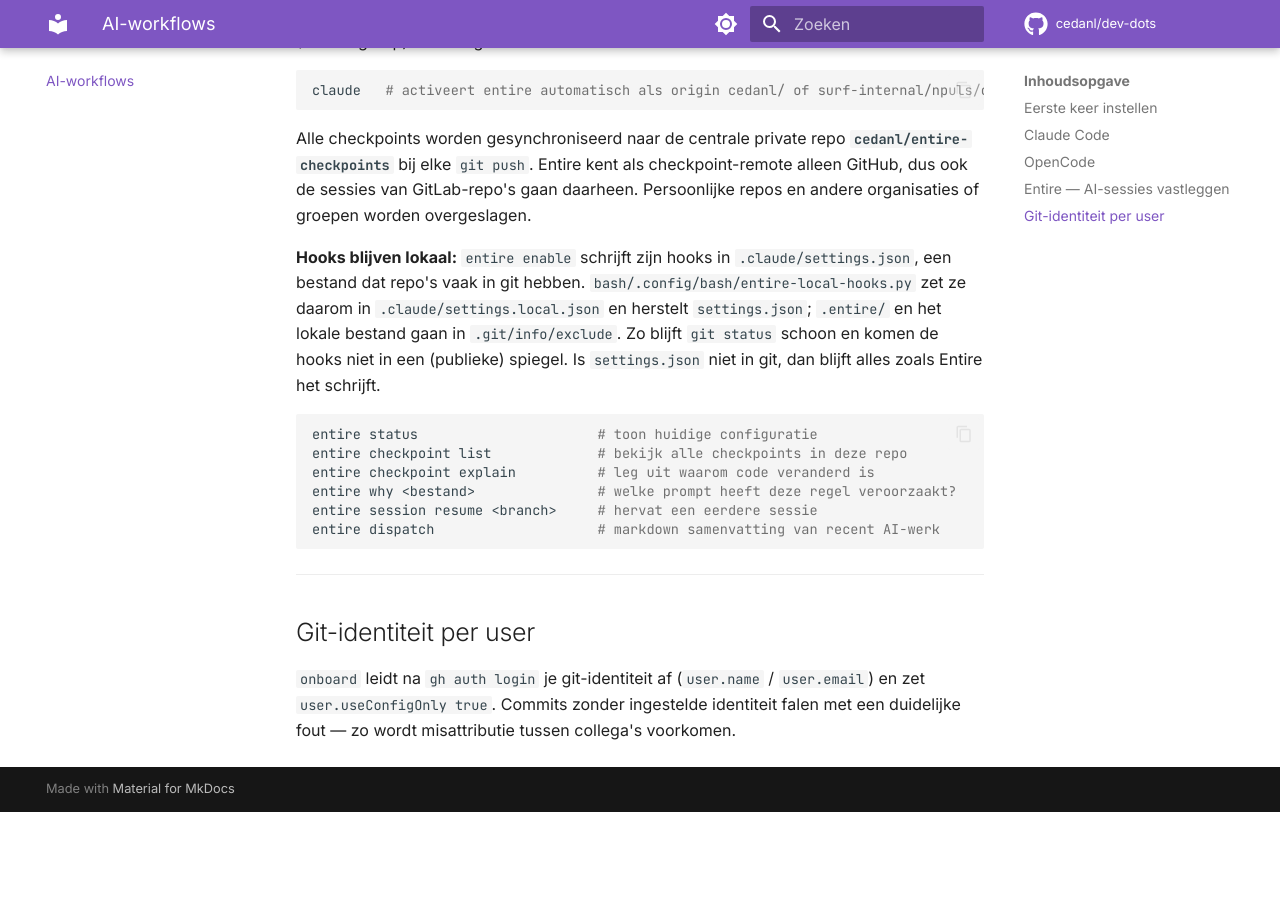
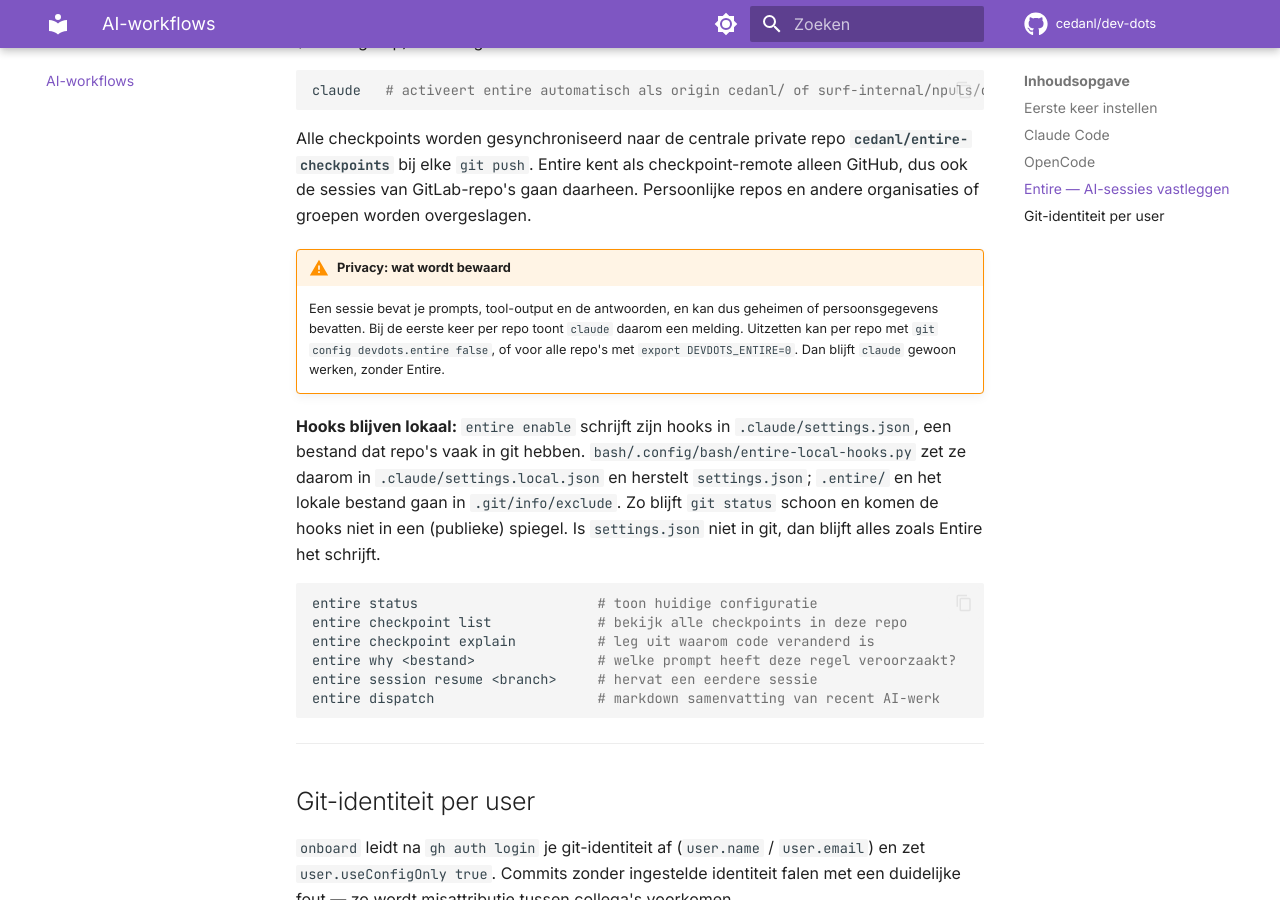
Before and after one commit to cedanl/dev-dots, an MkDocs documentation site: the page built from docs/ai.md, in a window 1280 px wide and 900 px high, scrolled down 1643 px. Built offline with MkDocs 1.6.1 and Material for MkDocs 9.7.7, drawn with Linux system fonts in a browser that asks for light colours; comment, search, counter and statistics services are not loaded; before the commit the page ends 2455 px from its top, so only the background shows below that.

Commit message:
fix: eenmalige Entire-melding per repo en opt-out (#24) (#45)
Entire bewaart sessietranscripten in cedanl/entire-checkpoints. De auto-enable
blijft voor CEDA-repo's, maar toont nu eenmalig per repo een melding over wat
er wordt bewaard en hoe je uitzet: DEVDOTS_ENTIRE=0 (alle repo's) of
git config devdots.entire false (één repo). Getest met een stub-entire in
tijdelijke git-repo's (melding, herhaling, beide opt-outs, niet-CEDA-repo,
GitLab-groep).

Co-authored-by: Tomer Iwan <t.iwan@mail.com>
Co-authored-by: Claude Sonnet 5.5 <noreply@anthropic.com>

````diff
--- a/docs/ai.md
+++ b/docs/ai.md
@@ -62,6 +62,9 @@ claude   # activeert entire automatisch als origin cedanl/ of surf-internal/npul
 
 Alle checkpoints worden gesynchroniseerd naar de centrale private repo **`cedanl/entire-checkpoints`** bij elke `git push`. Entire kent als checkpoint-remote alleen GitHub, dus ook de sessies van GitLab-repo's gaan daarheen. Persoonlijke repos en andere organisaties of groepen worden overgeslagen.
 
+!!! warning "Privacy: wat wordt bewaard"
+    Een sessie bevat je prompts, tool-output en de antwoorden, en kan dus geheimen of persoonsgegevens bevatten. Bij de eerste keer per repo toont `claude` daarom een melding. Uitzetten kan per repo met `git config devdots.entire false`, of voor alle repo's met `export DEVDOTS_ENTIRE=0`. Dan blijft `claude` gewoon werken, zonder Entire.
+
 **Hooks blijven lokaal:** `entire enable` schrijft zijn hooks in `.claude/settings.json`, een bestand dat repo's vaak in git hebben. `bash/.config/bash/entire-local-hooks.py` zet ze daarom in `.claude/settings.local.json` en herstelt `settings.json`; `.entire/` en het lokale bestand gaan in `.git/info/exclude`. Zo blijft `git status` schoon en komen de hooks niet in een (publieke) spiegel. Is `settings.json` niet in git, dan blijft alles zoals Entire het schrijft.
 
 ```bash
````
Also changed, not shown: 1 other file.
